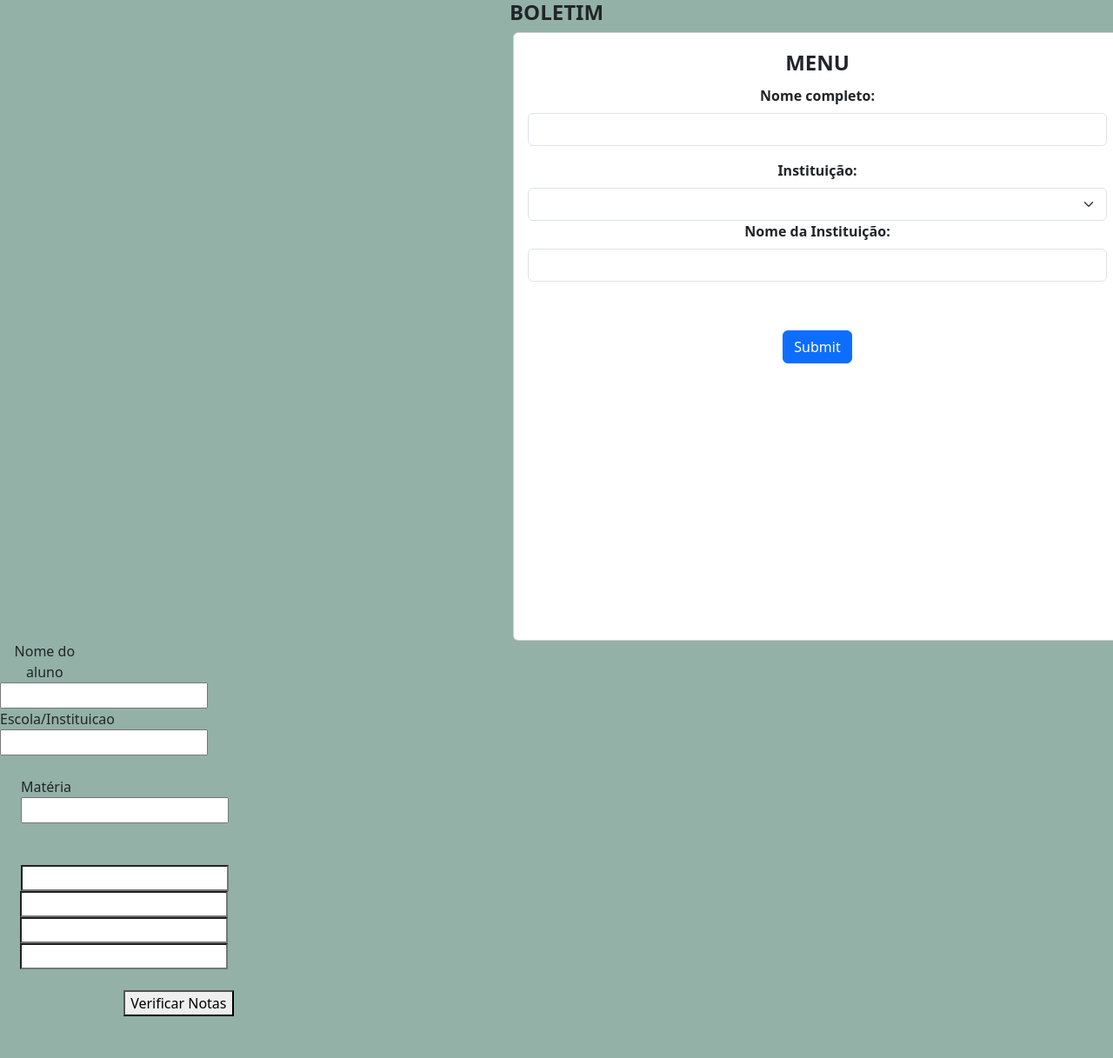
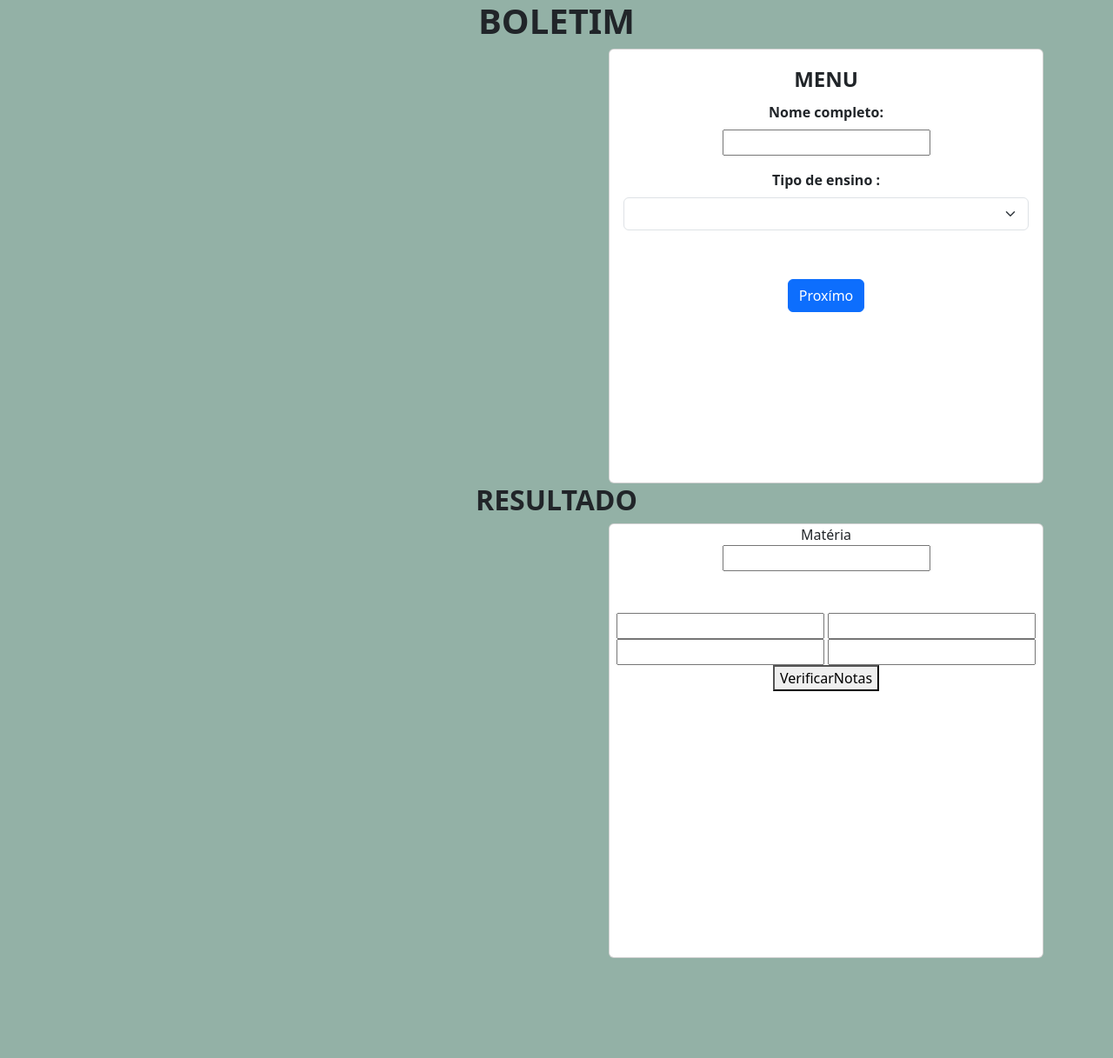
Before and after one commit to renanasb/renanasb.github.io, a plain HTML site: page BOLETIM/boletim2.0.html in a window 1280 px wide. Shown: the whole page at 87% size. After the commit the page ends 1102 px from the top, so only its background shows below. Drawn offline with nearby package versions, Linux system fonts and the light colour scheme.

Commit message:
commit da parte semi final

```diff
--- a/BOLETIM/boletim.css
+++ b/BOLETIM/boletim.css
@@ -26,16 +26,14 @@ margin-left: 780px;
     font-size: 20px;
 }
 #centrotext{
-font-size: 25px ;
-
+text-align: center;
 }
 a{
     font-size: 25px;
     color: aliceblue;
  }
  .card{
- width:700px ;
-height: 700px;
-margin-left: 590px;
-margin-right:590px ;
+ width:500px ;
+height: 500px;
+margin-left:700px ;
  }
--- a/BOLETIM/boletim2.0.html
+++ b/BOLETIM/boletim2.0.html
@@ -33,7 +33,7 @@
 
     </div>
 
-    <h4><b>BOLETIM</b></h4>
+    <h1><b>BOLETIM</b></h1>
 
 
 
@@ -47,20 +47,18 @@
           <fieldset>
             <legend><b>MENU</b></legend>
             <div class="mb-3">
-                  <label for="disabledTextInput" class="form-label"><b>Nome completo:</b></label>
-                  <input type="text" id="disabledTextInput" class="form-control" placeholder="">
+              <label for="nomeUsuario" for="disabledTextInput" class="form-label"><b>Nome completo:</b></label><br>
+              <input type="text" id="nomeUsuario" placeholder="">
             </div>
             <div class="mb-3">
-                  <label for="disabledSelect" class="form-label"><b>Instituição:</b> </label>
+              <label for="disabledSelect" class="form-label"><b>Tipo de ensino :</b> </label>
               <select id="disabledSelect" class="form-select">
                 <option></option>
-                    <option>Escola</option>
-                    <option> Faculdade</option>
-                    <option> Curso</option>
-                    <option> Outro </option>
+                <option>Fundamental/Médio</option>
+                <option>Ténico/Superior</option>
               </select>
-                  <label for="disabledTextInput" class="form-label"><b>Nome da Instituição:</b></label>
-                  <input type="text" id="disabledTextInput" class="form-control" placeholder="">
+
+
             </div>
             <div class="mb-3">
               <div class="form-check">
@@ -68,37 +66,35 @@
                 </label>
               </div>
             </div>
-                <button type="submit" class="btn btn-primary">Submit</button>
+            <button type="submit" class="btn btn-primary">Proxímo</button>
           </fieldset>
         </form>
       </div>
     </div>
 
+    <h2> <b>RESULTADO </b> </h2>
 
-    <div class="row">
-      <div class="col-4">
-        <div class="row-cols-4" id="materia1">
-          <div class="col">
-            <label for="nomeUsuario">Nome do aluno</label>
-            <input type="text" id="nomeUsuario">
-          </div>
-          <div class="col">
-            <label for="nomeInstituicao">Escola/Instituicao</label>
-            <input type="text" id="nomeInstituicao">
-          </div>
-          <div class="col-2 p-md-4">
-            <label for="nomeMateria">Matéria</label>
-            <input type="text" id="nomeMateria">
-          </div>
-          <div class="col-2 p-md-4 input-group">
+    <div class="card">
+      <div id="materia1">
+
+
+
+        <label for="nomeMateria">Matéria</label><br>
+        <input type="text" id="nomeMateria"><br>
+        <br>
+        <br>
+
         <input type="number">
         <input type="number">
         <input type="number">
         <input type="number">
-          </div>
-        </div>
-        <button onclick="save()">Verificar Notas</button>
+
+
+
+        <button onclick="save()">VerificarNotas</button>
         <p class="m-3 p-2" id="resultNotas"></p>
+
+
     </div>
   </div>
 
```
Lines whose indentation alone changed are shown as unchanged.
